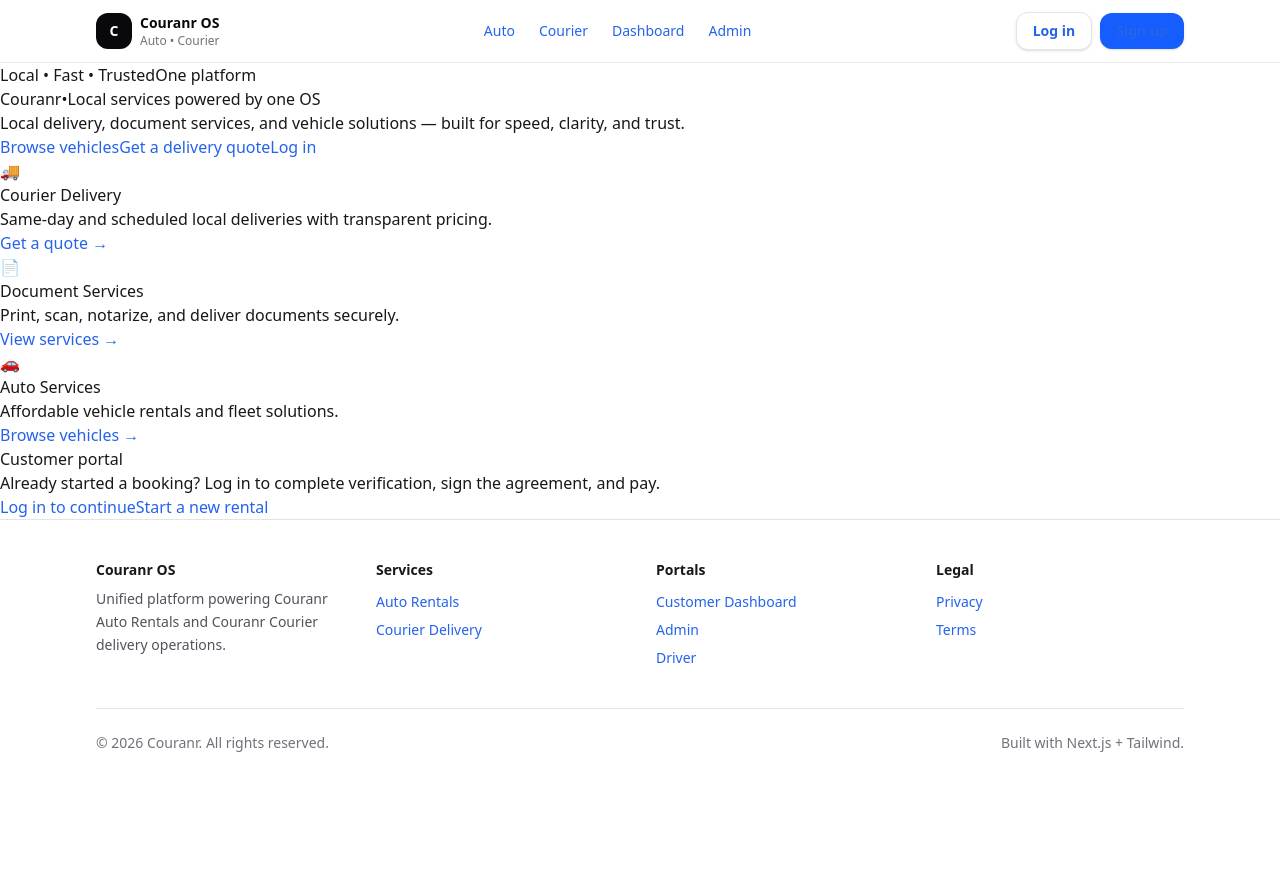
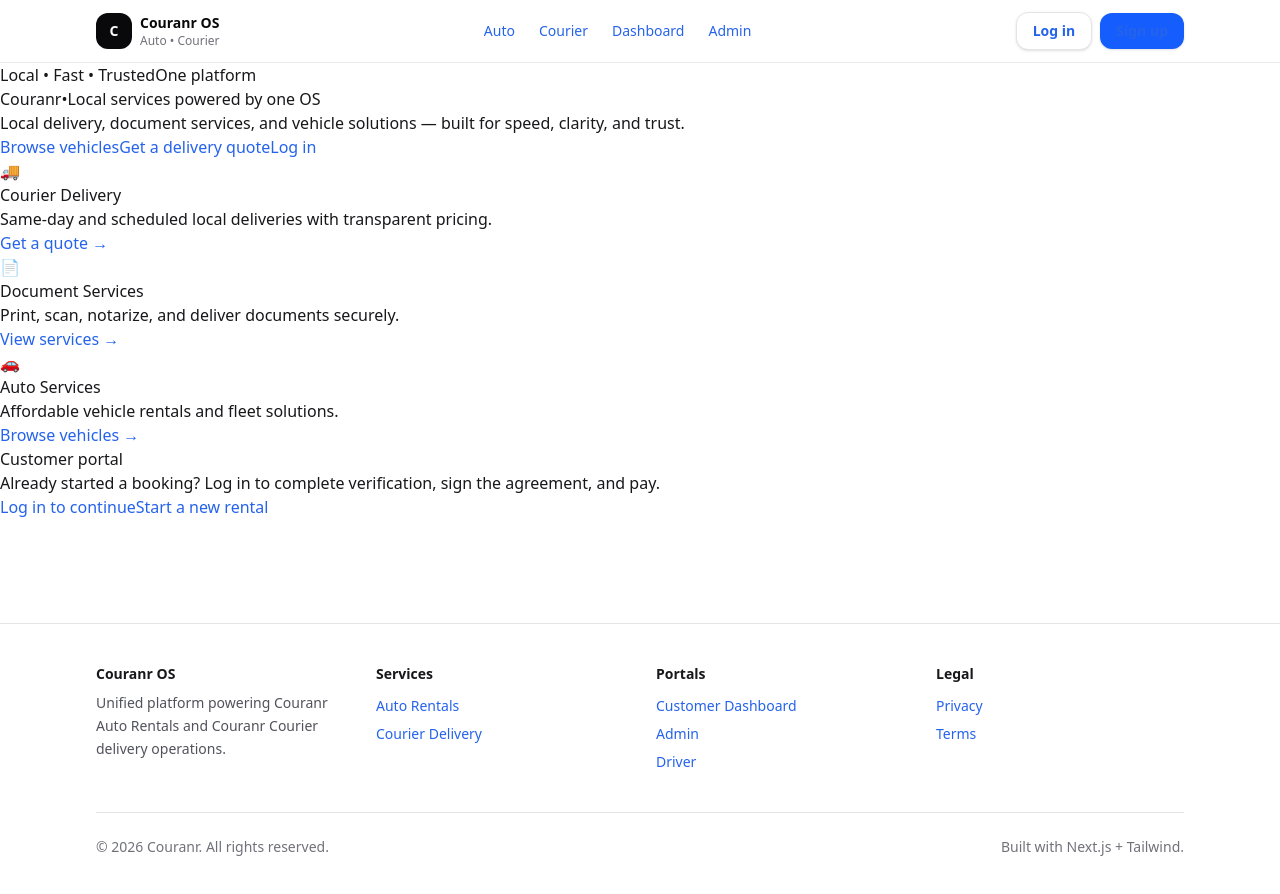
Before and after one commit to kkoly10/couranr-os, a Next.js app: page / in a window 1280 px wide. Shown: the top 894 px of the page. Before the commit the page ends 800 px from the top, so only its background shows below. Built offline with nearby package versions, Linux system fonts and the light colour scheme.

Commit message:
Update layout.tsx

```diff
--- a/app/layout.tsx
+++ b/app/layout.tsx
@@ -5,16 +5,21 @@ import Footer from "./ui/Footer";
 
 export const metadata: Metadata = {
   title: "Couranr OS",
-  description: "Couranr OS — Auto Rentals + Delivery + Docs, unified under one platform.",
+  description:
+    "Couranr OS — One platform powering Couranr Auto Rentals and Courier Delivery.",
 };
 
-export default function RootLayout({ children }: { children: React.ReactNode }) {
+export default function RootLayout({
+  children,
+}: {
+  children: React.ReactNode;
+}) {
   return (
-    <html lang="en">
-      <body>
-        <div className="min-h-screen bg-white text-zinc-900">
+    <html lang="en" className="h-full">
+      <body className="min-h-screen bg-zinc-950 text-zinc-50 antialiased">
+        <div className="min-h-screen">
           <Navbar />
-          <main>{children}</main>
+          <main className="min-h-[70vh]">{children}</main>
           <Footer />
         </div>
       </body>
```
